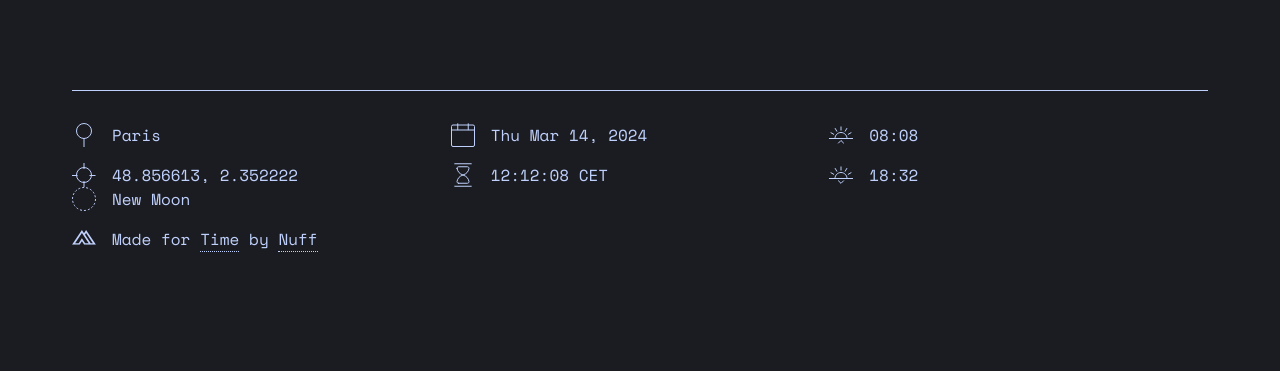
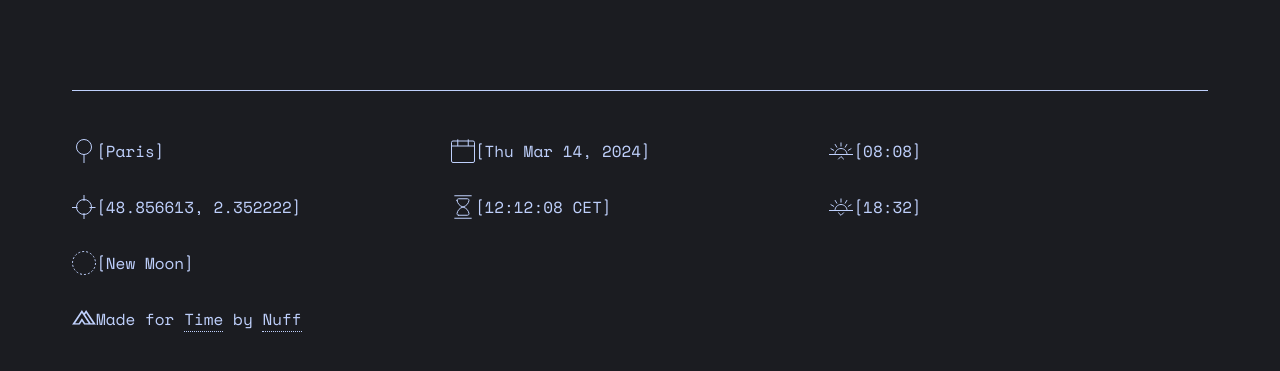
Before and after one commit to designbynuff/pendulum-javascript, a plain HTML site: page index.html in a window 1280 px wide. Shown: the part 517-888 px from the top of the page. Before the commit the page ends 864 px from the top, so only its background shows below. Drawn offline with nearby package versions, Linux system fonts and the light colour scheme; a web font is replaced by a local one.

Commit message:
Placeholder Values
Just adding square brackeets so I'll know when I get the real values working.

```diff
--- a/index.html
+++ b/index.html
@@ -24,37 +24,37 @@
             <div class="details">
                 <div class="detail">
                     <img src="img/icon_pin.svg" alt="pin" class="icon">
-                    <p class="info" id="city">Paris</p>
+                    <p class="info" id="city">[Paris]</p>
                 </div>
                 <div class="detail">
                     <img src="img/icon_location.svg" alt="icon_location" class="icon">
-                    <p class="info" id="latlong">48.856613, 2.352222</p>
+                    <p class="info" id="latlong">[48.856613, 2.352222]</p>
                 </div>
             </div>
             <div class="details">
                 <div class="detail">
                     <img src="img/icon_calendar.svg" alt="date" class="icon">
-                    <p class="info" id="date">Thu Mar 14, 2024</p>
+                    <p class="info" id="date">[Thu Mar 14, 2024]</p>
                 </div>
                 <div class="detail">
                     <img src="img/icon_hourglass.svg" alt="time" class="icon">
-                    <p class="info" id="digitaltime">12:12:08 CET</p>
+                    <p class="info" id="digitaltime">[12:12:08 CET]</p>
                 </div>
             </div>
             <div class="details">
                 <div class="detail">
                     <img src="img/icon_sunrise.svg" alt="sunrise" class="icon">
-                    <p class="info" id="sunrise">08:08</p>
+                    <p class="info" id="sunrise">[08:08]</p>
                 </div>
                 <div class="detail">
                     <img src="img/icon_sunset.svg" alt="sunset" class="icon">
-                    <p class="info" id="sunset">18:32</p>
+                    <p class="info" id="sunset">[18:32]</p>
                 </div>
             </div>
             <div class="details">
                 <div class="detail">
                     <img src="img/icon_moon_new.svg" alt="moon phase" id="moon-icon" class="icon">
-                    <p class="info" id="moon-phase">New Moon</p>
+                    <p class="info" id="moon-phase">[New Moon]</p>
                 </div>
                 <div class="detail">
                     <img src="img/icon_nuff.svg" alt="nuff" class="icon">
--- a/style.css
+++ b/style.css
@@ -61,9 +61,4 @@ a:focus {
 
 .detail {
     display: flex;
-    margin: -16px auto;
-}
-
-.icon {
-    margin-right: 1rem;
-}
+    margin: -1
```
